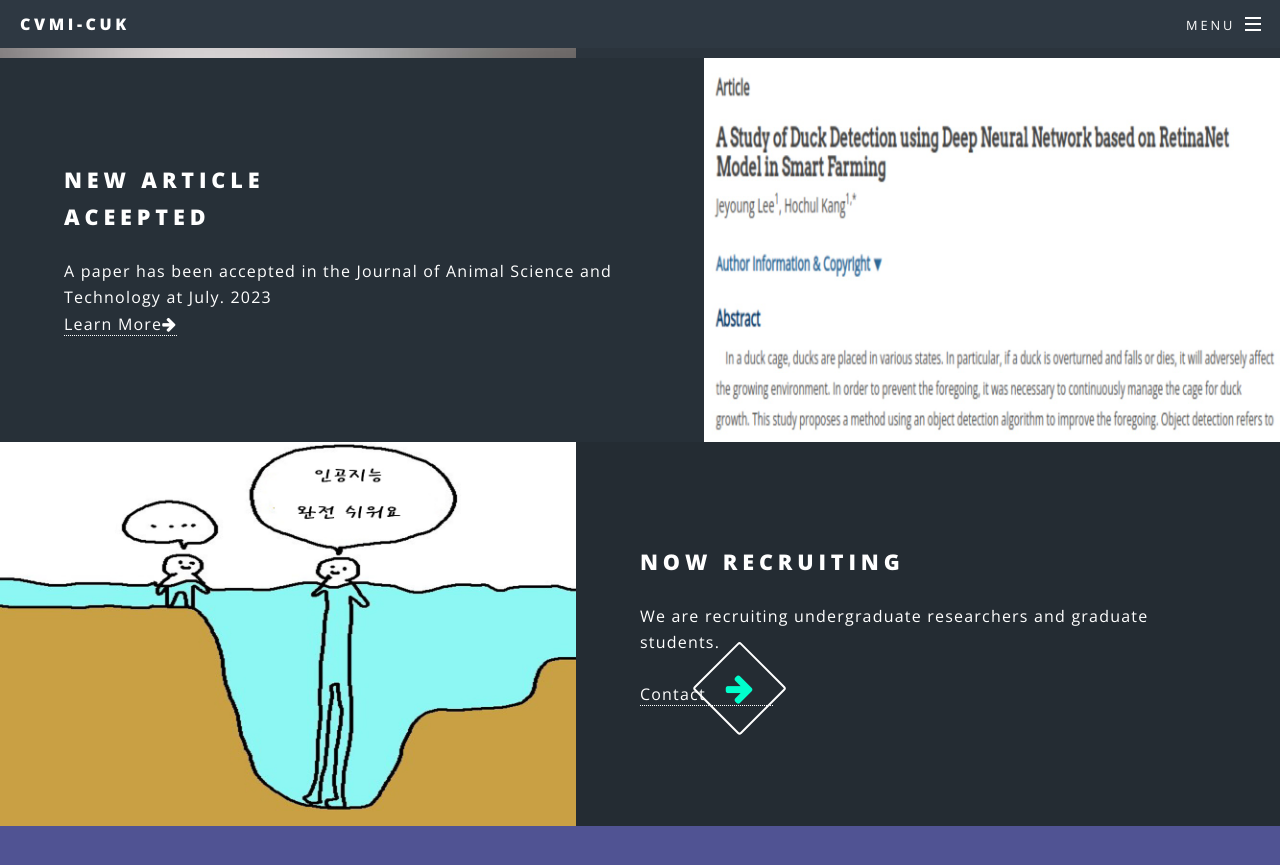
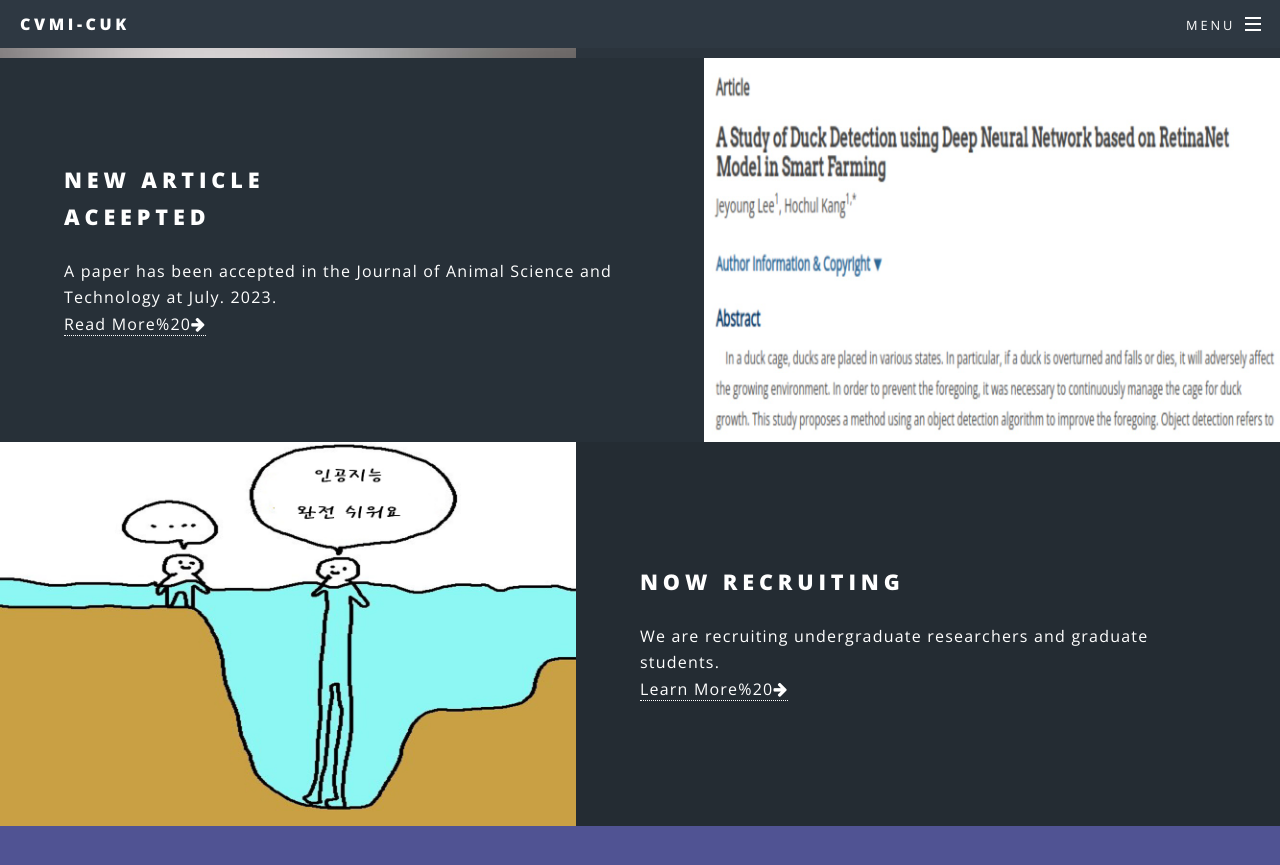
Before and after one commit to CVMILab-CUK/cvmilab-cuk.github.io, a Jekyll site: the page built from index.html, in a window 1280 px wide and 900 px high, scrolled down 1707 px. Shown: the top 865 px of the window. Built offline with Jekyll 4.4.1, drawn with Linux system fonts in a browser that asks for light colours.

Commit message:
_post collections test

```diff
--- a/_config.yml
+++ b/_config.yml
@@ -8,7 +8,7 @@ description:
 
 # Collections
 collections:
-  _pages:
+  _post:
     output: ture
 
 # Pages
@@ -25,7 +25,7 @@ owner: The Catholic University of Korea # or company name
 first_published: 2020 # if migrating another site, the year of your first publish
 email: hckang19@catholic.ac.kr
 baseurl: "" # the subpath of your site, e.g. /blog
-url: "http://yourdomain.com" # the base hostname & protocol for your site
+url: "https://cvmilab-cuk.github.io/" # the base hostname & protocol for your site
 social:
   #twitter: https://twitter.com/<username>
   github: https://github.com/CVMILab-CUK/ #<username>
--- a/index.html
+++ b/index.html
@@ -41,8 +41,8 @@ layout: landing
 							<div class="image"><img src="images/main/banner2.jpg" alt="" /></div><div class="content">
 								<h2>New Article<br />
 								Aceepted</h2>
-								<p>A paper has been accepted in the Journal of Animal Science and Technology at July. 2023<br/>
-									<a href="/_post/test.md">Learn More<span class="icon fa-arrow-right"></span></a>
+								<p>A paper has been accepted in the Journal of Animal Science and Technology at July. 2023.<br/>
+									<a href="/_post/test.md">Read More%20<span class="icon fa-arrow-right"></span></a>
 								</p>
 							</div>
 						</section>
@@ -50,7 +50,7 @@ layout: landing
 							<div class="image"><img src="images/main/banner3.jpg" alt="" /></div><div class="content">
 								<h2>Now Recruiting</h2>
 								<p>We are recruiting undergraduate researchers and graduate students.<br/>
-									<a href="/4-contact.html">Contact<span class="icon fa-arrow-right major style1"></span></a>
+									<a href="/4-contact.html">Learn More%20<span class="icon fa-arrow-right"></span></a>
 								</p>
 							</div>
 						</section>
```
